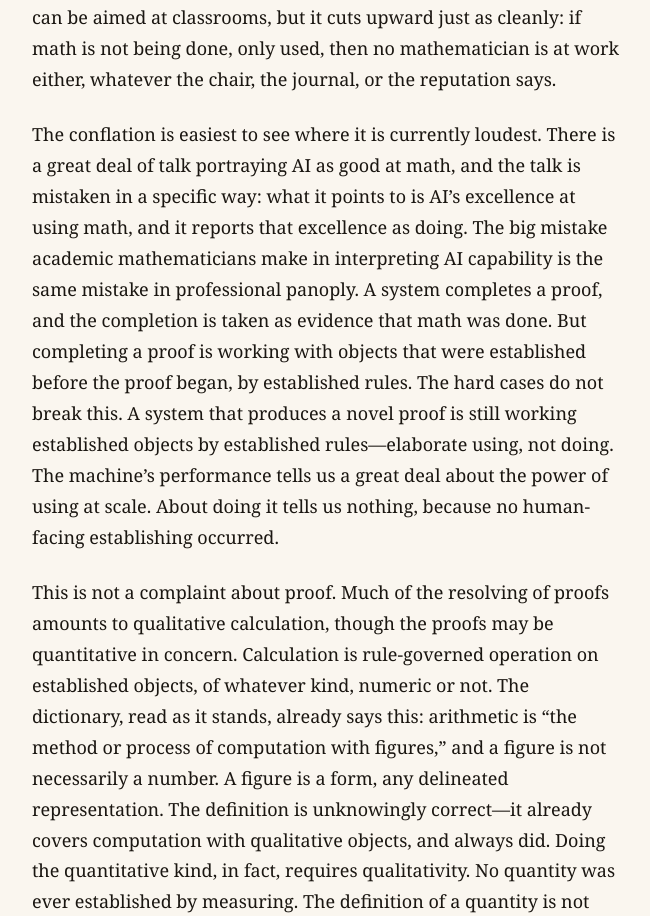
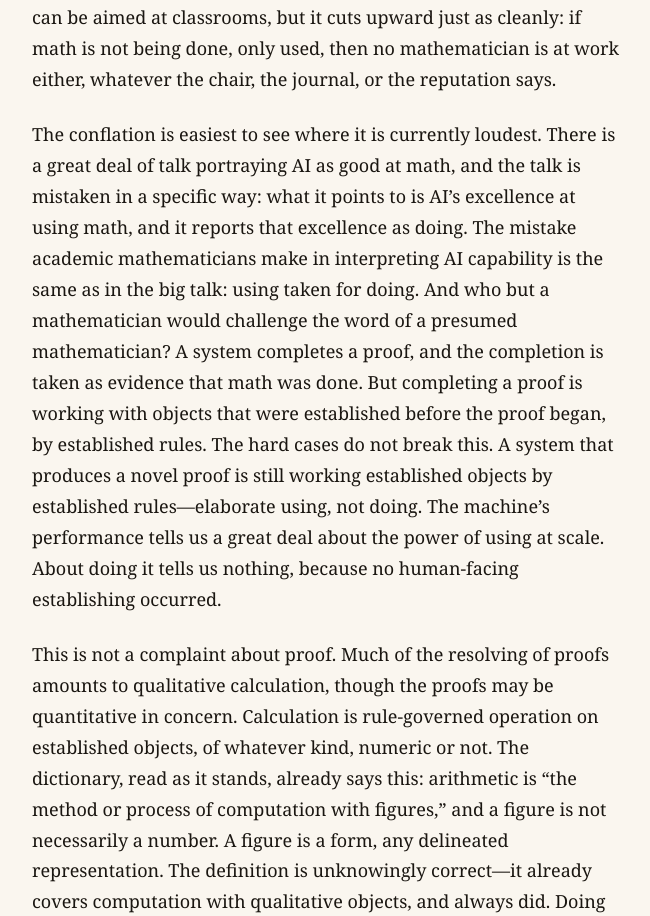
Before and after one commit to trastanford-gif/trastanford-gif.github.io, a plain HTML site: page are-you-sure-youre-a-mathematician.html in a window 1280 px wide. Shown: the part 809-1725 px from the top of the page, without its empty margins (312-962 px from the left). Drawn offline with Linux system fonts and the light colour scheme.

Commit message:
Rewrite paragraph 3 on AI capability

```diff
--- a/are-you-sure-youre-a-mathematician.html
+++ b/are-you-sure-youre-a-mathematician.html
@@ -101,7 +101,7 @@
       <main>
         <p id="p1">The question should resonate without rattling. It is an examination, and like every honest examination it has a criterion behind it, one that can be stated and then applied to anyone who holds the title, the celebrated and the obscure alike. Most of the people who would be stung by the question have never actually sat it. They hold the title the way the experienced teacher holds his years: as a standing that ends inquiry rather than a claim that survives it. But a title in this field is supposed to name a function. So: what is the function, and are you performing it?</p>
         <p id="p2">Everything turns on a distinction the field declines to draw. &ldquo;Doing the math&rdquo; is establishing mathematical objects, which is to say the concise definitions of conceptual objects in order that they become useful. &ldquo;Using the math&rdquo; is when calculations are being done with those objects. The two are not degrees of one activity. They are different activities, and much of the celebrated proof-resolving of modern mathematics belongs to the second. If math is not being done&mdash;only used&mdash;then no math is being conferred. This corollary can be aimed at classrooms, but it cuts upward just as cleanly: if math is not being done, only used, then no mathematician is at work either, whatever the chair, the journal, or the reputation says.</p>
-        <p id="p3">The conflation is easiest to see where it is currently loudest. There is a great deal of talk portraying AI as good at math, and the talk is mistaken in a specific way: what it points to is AI&rsquo;s excellence at using math, and it reports that excellence as doing. The big mistake academic mathematicians make in interpreting AI capability is the same mistake in professional panoply. A system completes a proof, and the completion is taken as evidence that math was done. But completing a proof is working with objects that were established before the proof began, by established rules. The hard cases do not break this. A system that produces a novel proof is still working established objects by established rules&mdash;elaborate using, not doing. The machine&rsquo;s performance tells us a great deal about the power of using at scale. About doing it tells us nothing, because no human-facing establishing occurred.</p>
+        <p id="p3">The conflation is easiest to see where it is currently loudest. There is a great deal of talk portraying AI as good at math, and the talk is mistaken in a specific way: what it points to is AI&rsquo;s excellence at using math, and it reports that excellence as doing. The mistake academic mathematicians make in interpreting AI capability is the same as in the big talk: using taken for doing. And who but a mathematician would challenge the word of a presumed mathematician? A system completes a proof, and the completion is taken as evidence that math was done. But completing a proof is working with objects that were established before the proof began, by established rules. The hard cases do not break this. A system that produces a novel proof is still working established objects by established rules&mdash;elaborate using, not doing. The machine&rsquo;s performance tells us a great deal about the power of using at scale. About doing it tells us nothing, because no human-facing establishing occurred.</p>
         <p id="p4">This is not a complaint about proof. Much of the resolving of proofs amounts to qualitative calculation, though the proofs may be quantitative in concern. Calculation is rule-governed operation on established objects, of whatever kind, numeric or not. The dictionary, read as it stands, already says this: arithmetic is &ldquo;the method or process of computation with figures,&rdquo; and a figure is not necessarily a number. A figure is a form, any delineated representation. The definition is unknowingly correct&mdash;it already covers computation with qualitative objects, and always did. Doing the quantitative kind, in fact, requires qualitativity. No quantity was ever established by measuring. The definition of a quantity is not itself a quantity: a unit, a scale, a standard&mdash;each had to be constructed before anything could be measured by it. So the line between doing and using does not run between quantity and quality. It runs between establishing and operating. The rest&mdash;however deep, however difficult&mdash;is resolution: qualitative calculation, performed on what was established before the proof began.</p>
         <p id="p5">Where, then, is doing to be found, and how would anyone know? Names attach to establishments&mdash;the objects and definitions a person constructed still carry them centuries later. Nobody&rsquo;s name endures on a calculation, however brilliant. The stalled proof is the one honest examination in the field. Picture the proof that has eluded resolution for decades: every known object applied, every established rule exhausted, calculation run to its limit and stopped. At that point exactly one thing can move it. Someone must establish new math&mdash;construct a definition, an object that did not exist in the field&rsquo;s stock, defined concisely enough to become useful&mdash;so that the proof can proceed. That construction is the doing. Everything before it was the using, waiting on it.</p>
         <p id="p6">The criterion for the title follows. The only way one is a mathematician rather than an expert in advanced calculation is if, for a proof that has eluded resolution, one can establish new math that allows it to proceed&mdash;the construction of a definition. Coining a term yields a name; constructing a definition yields an object, where the object is its definition. A man who has only ever resolved proofs with already established objects may be learned, may be formidable, may be the finest resolver alive. The function he is serving, named accurately, is that of a qualitative arithmetician: computational with figures, where the figures are forms and concepts other than numerals. The term may dishearten. But it&rsquo;s incumbent upon the mathematically-inclined to resist the temptation of sentiment. A de-ranking title is not to be construed as a demotion if it properly names. Many people in the world have undergone a change in rank without knowing it yet. The re-ranking was not issued by this essay, and AI, a tool which was crafted in large part by people of the type this inquiry addresses, must not be scapegoated in this matter. The machine, by performing the using at inhuman scale and tireless speed, separated the two activities in public grandeur for the first time. I&rsquo;m just naming why it happened. What remains attributable to the human practitioner, once the using is priced at machine rates, is whatever he can establish.</p>
```
